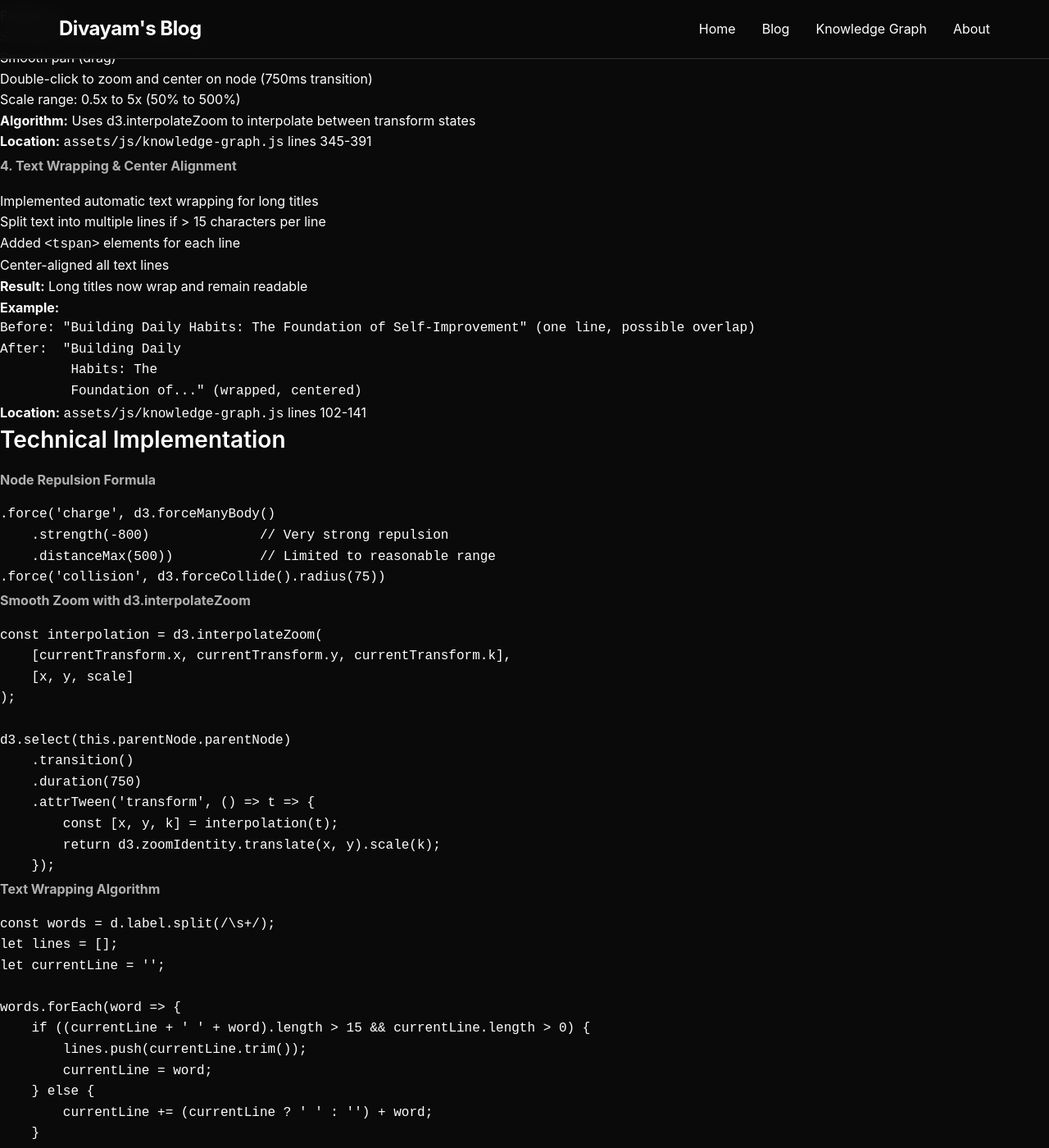
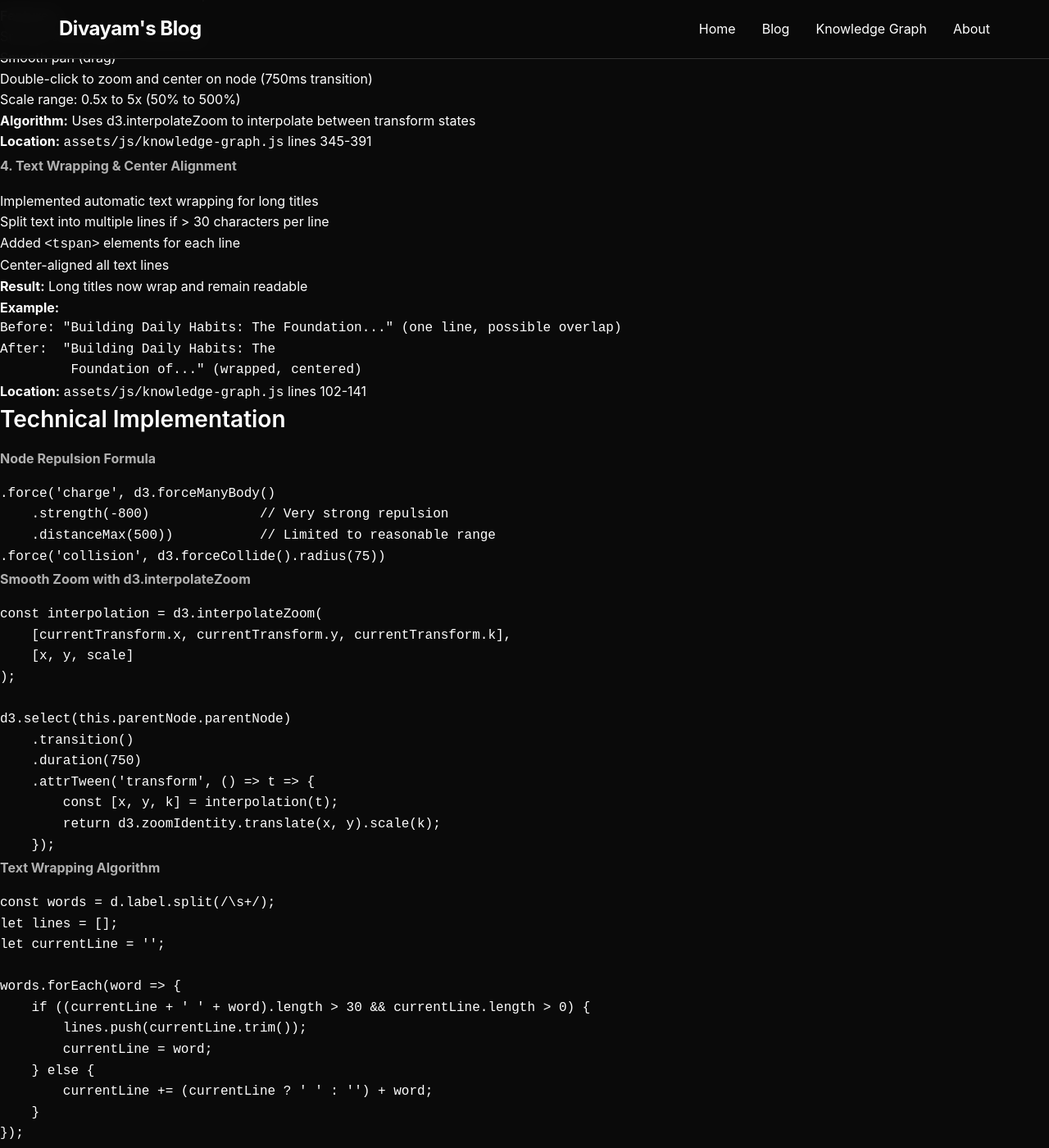
Before and after one commit to divayamsharma/Blog, a Jekyll site: the page built from now.md, in a window 1280 px wide and 1400 px high, scrolled down 5485 px. Shown: the whole window at 82% size. Built offline with Jekyll 4.4.1, drawn with Linux system fonts in a browser that asks for light colours; our own code applies the rules of GitHub Pages for plain Markdown files; some of the changed text lies outside the part shown.

Commit message:
Update documentation: Text wrapping threshold changed to 30 characters per line

````diff
--- a/now.md
+++ b/now.md
@@ -208,15 +208,14 @@ After initial overlap fixes, implemented UI/UX improvements to match Obsidian's
 
 **4. Text Wrapping & Center Alignment**
 - Implemented automatic text wrapping for long titles
-- Split text into multiple lines if > 15 characters per line
+- Split text into multiple lines if > 30 characters per line
 - Added `<tspan>` elements for each line
 - Center-aligned all text lines
 - **Result:** Long titles now wrap and remain readable
 - **Example:**
   ```
-  Before: "Building Daily Habits: The Foundation of Self-Improvement" (one line, possible overlap)
-  After:  "Building Daily
-           Habits: The
+  Before: "Building Daily Habits: The Foundation..." (one line, possible overlap)
+  After:  "Building Daily Habits: The
            Foundation of..." (wrapped, centered)
   ```
 - **Location:** `assets/js/knowledge-graph.js` lines 102-141
@@ -254,7 +253,7 @@ let lines = [];
 let currentLine = '';
 
 words.forEach(word => {
-    if ((currentLine + ' ' + word).length > 15 && currentLine.length > 0) {
+    if ((currentLine + ' ' + word).length > 30 && currentLine.length > 0) {
         lines.push(currentLine.trim());
         currentLine = word;
     } else {
@@ -340,8 +339,8 @@ lines.forEach((line, i) => {
 
 ### Known Notes
 
-1. **Text Wrapping Threshold** - Set to 15 characters per line
-   - Can be adjusted if titles are too short/long
+1. **Text Wrapping Threshold** - Set to 30 characters per line (adjusted from 15)
+   - Can be adjusted if titles need more/less width
    - Location: Line 116 in knowledge-graph.js
 
 2. **Zoom Speed** - Double-click zoom transition is 750ms
````
